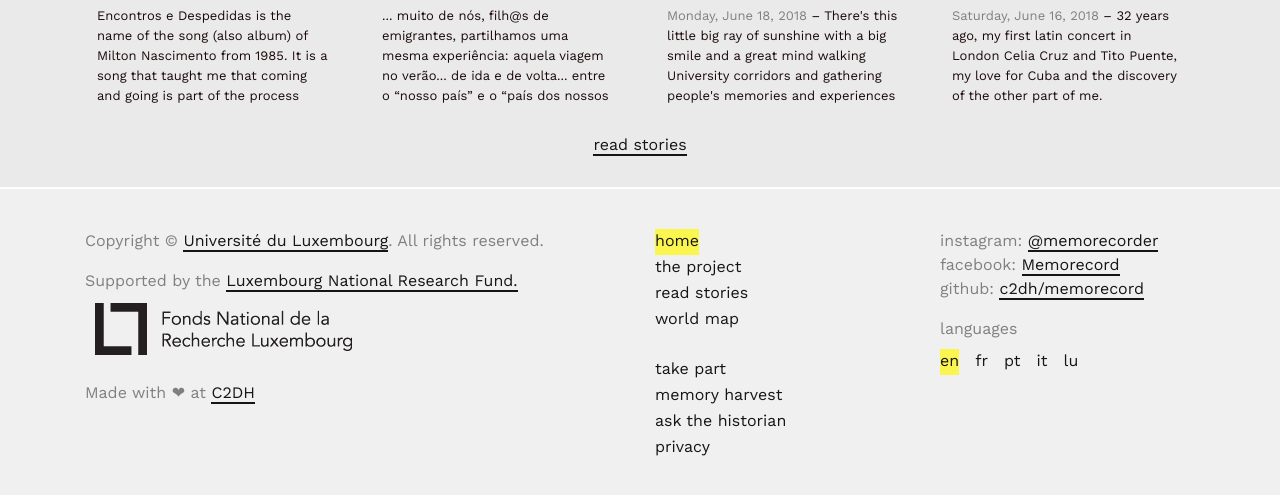
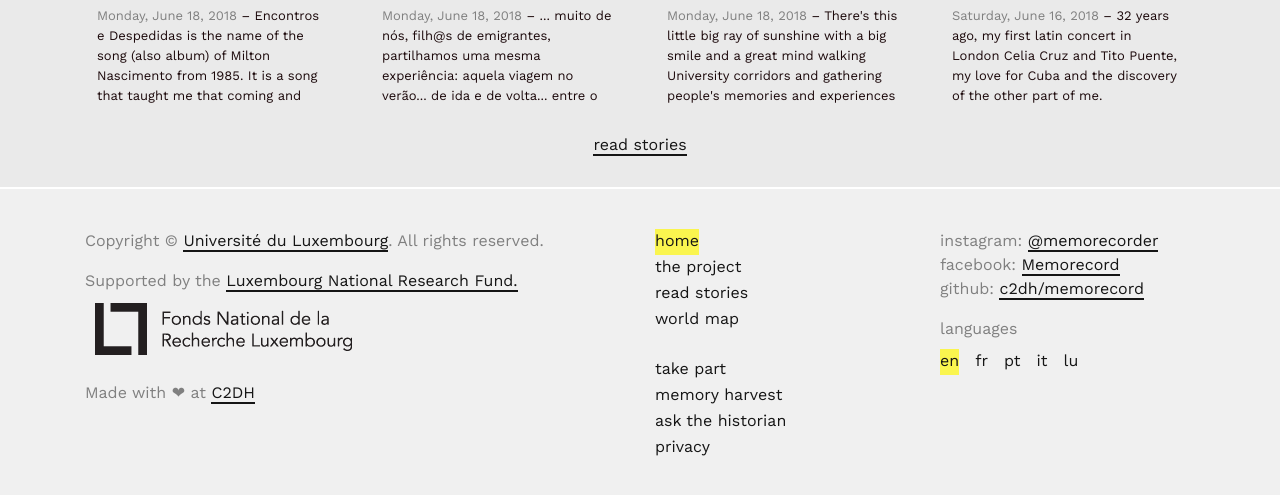
Before and after one commit to C2DH/memorecord, a Jekyll site: the page built from pages/index.md, in a window 1280 px wide and 900 px high, scrolled down 655 px, cut to the strip 399-894 px from the top of the window. Built offline with Jekyll 4.4.1, drawn with Linux system fonts in a browser that asks for light colours; some of the changed text lies outside the part shown.

Commit message:
update new entries

```diff
--- a/_data/documents.yaml
+++ b/_data/documents.yaml
@@ -228,6 +228,7 @@
         url: 3394ab8e78da4a4da428f963a8cc2a44-24x24.jpg
         width: 24
         height: 24
+    date: '2018-06-18'
 -
     uid: 1077251395746417_1202513613220194
     image: 'https://memorecord.uni.lu/media/images/1077251395746417_1202513613220194.png'
@@ -239,3 +240,4 @@
         width: 24
         height: 24
     description: "Encontros e Despedidas is the name of the song (also album) of Milton Nascimento from 1985. It is a song that taught me that coming and going is part of the process called life! A song that guides me and helps me keep grounded in every step on the way! E assim chegar e partir\nSão só dois lados\nDa mesma viagem\nO trem que chega\nÉ o mesmo trem da partida\nA hora do encontro\nÉ também despedida\nA plataforma dessa estação\nÉ a vida desse meu lugar\nÉ a vida desse meu lugar\nÉ a vida... #memorecord"
+    date: '2018-06-18'
```
